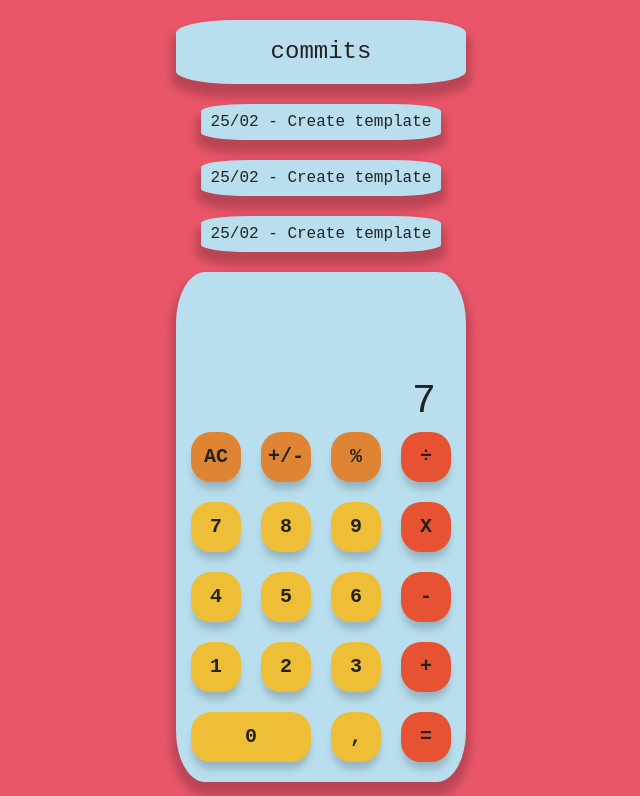
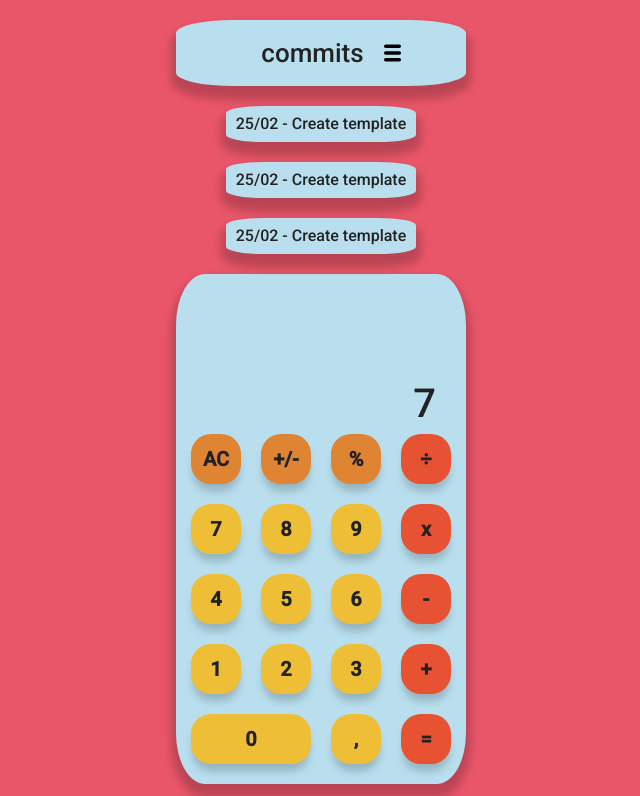
Before and after one commit to LuanChagas/Calculator-javascript, a plain HTML site: page index.html in a window 1280 px wide. Shown: the top 796 px of the page, without its empty margins (319-959 px from the left). Drawn offline with Linux system fonts and the light colour scheme.

Commit message:
created button id

```diff
--- a/css/commits.css
+++ b/css/commits.css
@@ -1,6 +1,6 @@
 body{
     background: #E95669;
-    font-family: monospace;
+    font-family: 'Roboto';
 }
 
 .commits{
@@ -15,14 +15,18 @@ body{
     background: #B9DFEE;
     border-radius: 20%;
     box-shadow: 0 9px 9px 5px rgba(0, 0, 0,.2);
+    display: flex;
+    justify-content: center;
 }
 
 .commits-title h2{
     padding: 20px;
     text-align: center;
-    font-size: 24px;
+    font-size: 26px;
 }
-
+.commits-title img{
+    max-width: 17px;
+}
 .commits-list {
     align-self: center;
 }
@@ -33,6 +37,7 @@ body{
     padding: 10px;
     border-radius: 20%;
     box-shadow: 0 9px 9px 5px rgba(0, 0, 0,0.2);
+
 }
 
 .commits-list li h3{
--- a/css/social.css
+++ b/css/social.css
@@ -4,10 +4,6 @@ footer{
     margin: 0 auto;
     margin-bottom: 10px;
     border-radius: 20%;
-}
-
-.container-footer{
-
 }
 
 .container-footer ul{
--- a/index.html
+++ b/index.html
@@ -3,6 +3,7 @@
 <head>
     <meta charset="UTF-8">
     <meta name="viewport" content="width=device-width, initial-scale=1.0">
+    <link href="https://fonts.googleapis.com/css2?family=Roboto:wght@500&display=swap" rel="stylesheet">
     <link rel="stylesheet" href="css/reset.css">
     <link rel="stylesheet" type="text/css" href="css/style.css">
     <title>Calculator</title>
@@ -11,9 +12,9 @@
     <section class="container">
         <section class="commits">
             <section class="commits-title">
-                <h2>commits</h2>
+                <h2>commits</h2> <img src="img/menu-button_icon-icons.com_72989.svg" >
             </section>
-            <section class="commits-list">
+            <section class="commits-list commits-dropdown">
                 <ul>
                     <li>
                         <h3> 25/02 - Create template</h3>
@@ -32,61 +33,61 @@
                 <span>7</span>
             </section>
             <section class="display-btns">
-                <div class="btn brown">
+                <div class="btn brown" id="AC">
                     <span>AC</span>
                 </div>
-                <div class="btn brown">
+                <div class="btn brown" id="*-1">
                     <span>+/-</span>
                 </div>
-                <div class="btn brown">
+                <div class="btn brown" id="%">
                     <span>%</span>
                 </div>
-                <div class="btn red oper">
+                <div class="btn red oper" id="/">
                     <span>÷</span>
                 </div>
-                <div class="btn yellow">
+                <div class="btn yellow" id="7">
                     <span>7</span>
                 </div>
-                <div class="btn yellow">
+                <div class="btn yellow" id="8">
                     <span>8</span>
                 </div>
-                <div class="btn yellow">
+                <div class="btn yellow" id="9">
                     <span>9</span>
                 </div>
-                <div class="btn red oper">
-                    <span>X</span>
+                <div class="btn red oper" id="*">
+                    <span>x</span>
                 </div>
-                <div class="btn yellow">
+                <div class="btn yellow" id="4">
                     <span>4</span>
                 </div>
-                <div class="btn yellow">
+                <div class="btn yellow" id="5">
                     <span>5</span>
                 </div>
-                <div class="btn yellow">
+                <div class="btn yellow" id="6">
                     <span>6</span>
                 </div>
-                <div class="btn red oper">
+                <div class="btn red oper" id="-">
                     <span>-</span>
                 </div>
-                <div class="btn yellow">
+                <div class="btn yellow" id="1">
                     <span>1</span>
                 </div>
-                <div class="btn yellow">
+                <div class="btn yellow" id="2">
                     <span>2</span>
                 </div>
-                <div class="btn yellow">
+                <div class="btn yellow" id="3">
                     <span>3</span>
                 </div>
-                <div class="btn red oper">
+                <div class="btn red oper" id="+">
                     <span>+</span>
                 </div>
-                <div class="btn yellow zero" >
+                <div class="btn yellow zero" id="0">
                     <span>0</span>
                 </div>
-                <div class="btn yellow">
+                <div class="btn yellow" id=".">
                     <span>,</span>
                 </div>
-                <div class="btn red oper">
+                <div class="btn red oper" id="=">
                     <span>=</span>
                 </div>
             </section>
```
Also changed, not shown: img/menu-button_icon-icons.com_72989.svg (added).
